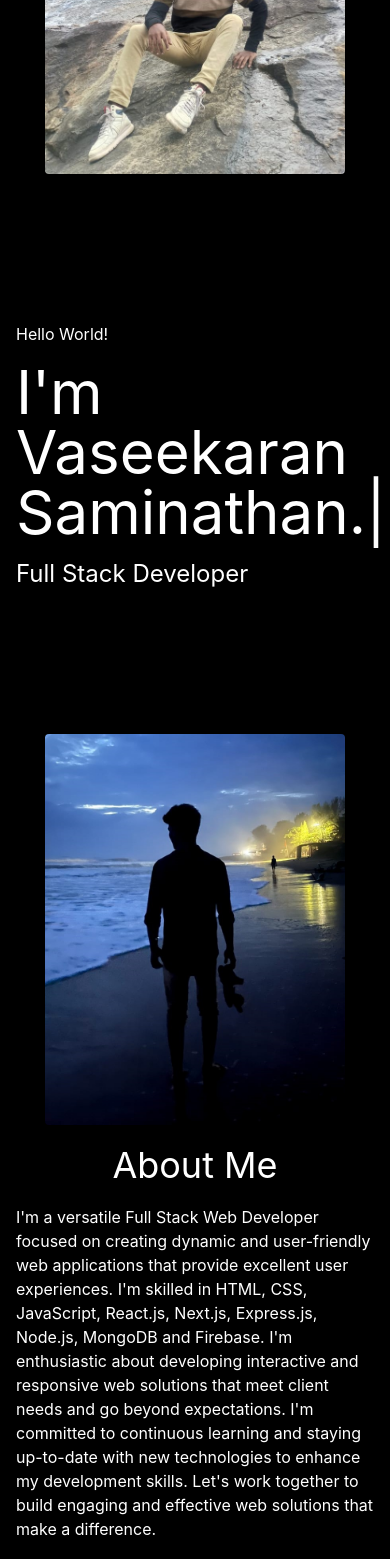
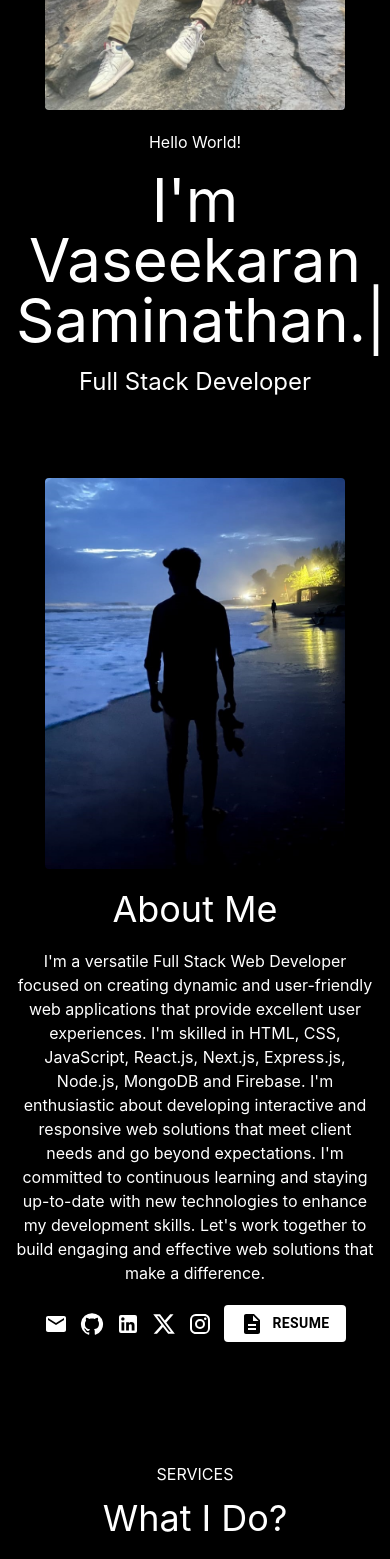
Before and after one commit to Vaseekaran-S/vaseekaran_portfolio, a React (Create React App) app: page / in a window 390 px wide. Shown: the part 280-1839 px from the top of the page. Built offline with nearby package versions, Linux system fonts and the light colour scheme.

Commit message:
fix: enhance responsive

```diff
--- a/src/components/Section/index.tsx
+++ b/src/components/Section/index.tsx
@@ -9,7 +9,7 @@ interface SectionProps {
 
 function Section({ id, children, title, subTitle }: SectionProps) {
     return (
-        <section id={id} className="py-10 my-10 min-h-[100vh] flex items-center">
+        <section id={id} className="py-10 my-10 lg:min-h-[100vh] flex items-center">
             <div className="w-full">
                 <div className='text-center'>
                     <h6 className="uppercase">{subTitle}</h6>
--- a/src/data/skills.json
+++ b/src/data/skills.json
@@ -19,7 +19,7 @@
         "category": "FrontEnd"
     },
     {
-        "skill": "Bootstrap CSS",
+        "skill": "Bootstrap",
         "level": "Strong",
         "from": "Nov 2022",
         "category": "FrontEnd"
@@ -31,7 +31,7 @@
         "category": "FrontEnd"
     },
     {
-        "skill": "Tailwind CSS",
+        "skill": "Tailwind",
         "level": "Strong",
         "from": "Mar 2023",
         "category": "FrontEnd"
@@ -61,7 +61,7 @@
         "category": "Database"
     },
     {
-        "skill": "Mongo Db",
+        "skill": "MongoDb",
         "level": "Intermdiate",
         "from": "Mar 2023",
         "category": "Database"
--- a/src/pages/index.tsx
+++ b/src/pages/index.tsx
@@ -66,7 +66,7 @@ export const Home = () => {
     return (
         <div className="text-white">
             <section className='py-10'>
-                <div className="grid grid-cols-12 min-h-[100vh] items-center mt-[50px] md:mt-0 gap-5">
+                <div className="grid grid-cols-12 lg:min-h-[100vh] lg:items-center mt-[50px] md:mt-0 gap-5">
                     <div className="col-span-12 lg:col-span-6">
                         <div className="flex-center h-full w-full">
                             <FadeEffects direction='leftToRight'>
@@ -76,7 +76,7 @@ export const Home = () => {
                     </div>
                     <div className="col-span-12 lg:col-span-6">
                         <FadeEffects direction='rightToLeft'>
-                            <>
+                            <div className='text-center lg:text-start'>
                                 <p>Hello World!</p>
                                 <h2 className="text-6xl my-4">
                                     <ReactTyped
@@ -86,13 +86,13 @@ export const Home = () => {
                                     />
                                 </h2>
                                 <h6 className='text-2xl'>Full Stack Developer</h6>
-                            </>
+                            </div>
                         </FadeEffects>
                     </div>
                 </div>
             </section>
             <section id='about' className='py-10'>
-                <div className="grid grid-cols-12 min-h-[100vh] items-center gap-5">
+                <div className="grid grid-cols-12 lg:min-h-[100vh] lg:items-center gap-5">
                     <div className="col-span-12 lg:col-span-5">
                         <div className="flex-center h-full w-full">
                             <img src="/images/vaseekaran/img3.jpg" alt="img" className="max-w-[300px] max-h-[400px] rounded" />
@@ -100,8 +100,8 @@ export const Home = () => {
                     </div>
                     <div className="col-span-12 lg:col-span-6">
                         <FadeEffects direction='rightToLeft'>
-                            <>
-                                <h2 className="text-4xl mb-5 text-center md:text-start">
+                            <div className='text-center lg:text-start'>
+                                <h2 className="text-4xl mb-5 text-center lg:text-start">
                                     About Me
                                 </h2>
                                 <p>
@@ -111,7 +111,7 @@ export const Home = () => {
                                     I'm committed to continuous learning and staying up-to-date with new technologies to enhance my development skills.
                                     Let's work together to build engaging and effective web solutions that make a difference.
                                 </p>
-                                <div className='flex gap-3 mt-5'>
+                                <div className='gap-3 mt-5 flex-center lg:items-start'>
                                     {socilaLinks.map(({ title, link, icon }: SocilaLinks) => (
                                         <Link key={link} to={link} title={title} target='_blank' className='hover:scale-125'>
                                             {icon}
@@ -119,7 +119,7 @@ export const Home = () => {
                                     ))}
                                     <SecondaryBtn component={<DescriptionIcon className='mr-2' />} link="/resume/vaseekaran_resume.pdf" title="Resume" />
                                 </div>
-                            </>
+                            </div>
                         </FadeEffects>
                     </div>
                 </div>
@@ -145,7 +145,7 @@ export const Home = () => {
             <Section id='projects' title='My Projects' subTitle='Projects'>
                 <div className="grid grid-cols-12 mt-10 gap-5 justify-center" >
                     {projects.map((project) => (
-                        <div key={project.title} className="col-span-12 sm:col-span-6 md:col-span-4 lg:col-span-3">
+                        <div key={project.title} className="col-span-12 sm:col-span-6 md:col-span-6 lg:col-span-3">
                             <ProjectCard {...project} />
                         </div>
                     ))}
```
